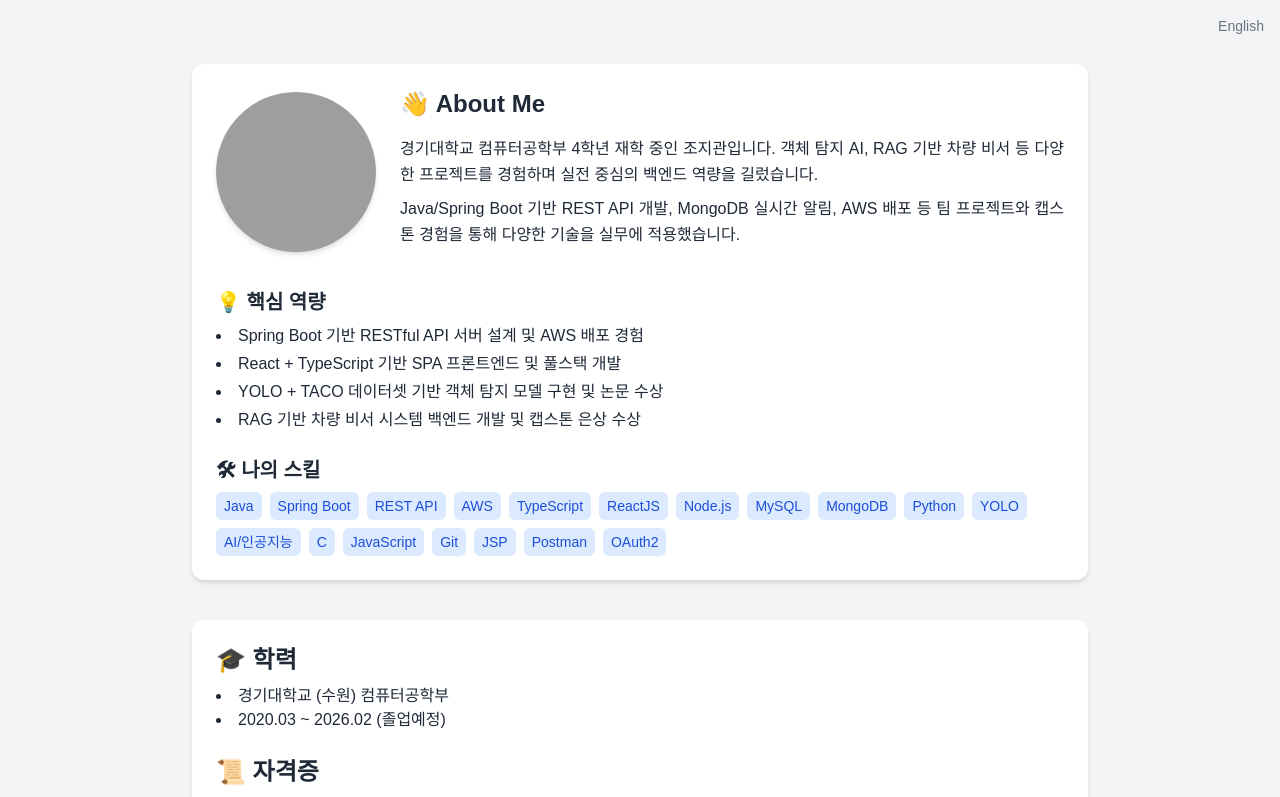
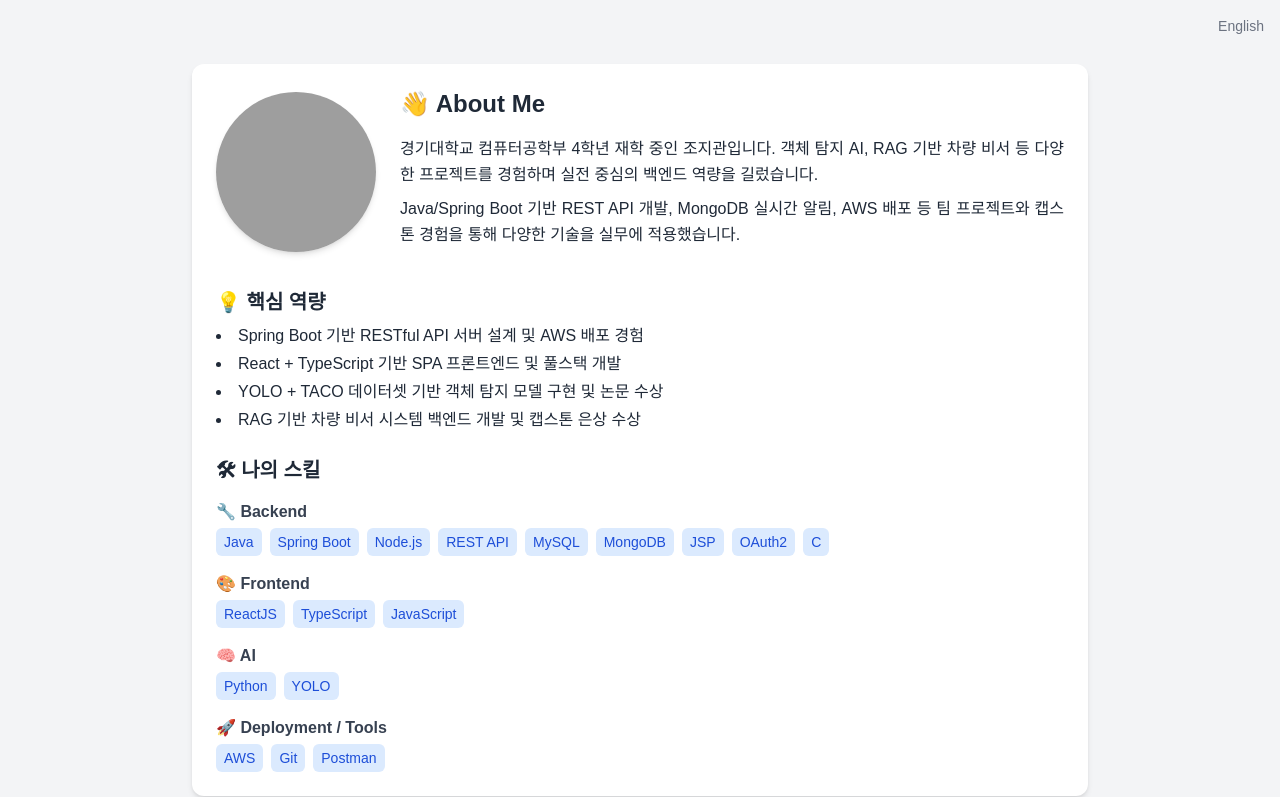
Before and after one commit to crushonyou2/my-portfolio, a React (Create React App) app: page / in a window 1280 px wide. Shown: the top 797 px of the page. Built offline with nearby package versions, Linux system fonts and the light colour scheme; grey boxes are pictures that could not be loaded; a web font is replaced by a local one.

Commit message:
fix: skill stack section classification

```diff
--- a/src/components/About.jsx
+++ b/src/components/About.jsx
@@ -2,8 +2,14 @@ import { motion } from "framer-motion";
 import profileImage from "../assets/profile.jpg";
 import { useTranslation } from 'react-i18next';
 
+const SkillTag = ({ text }) => (
+  <span className="bg-blue-100 text-blue-700 px-2 py-1 rounded-md text-sm">
+    {text}
+  </span>
+);
+
 const About = () => {
-  const { t } = useTranslation();  // i18n hook
+  const { t } = useTranslation(); // i18n hook
   const description = t('about.description', { returnObjects: true });
 
   return (
@@ -47,20 +53,49 @@ const About = () => {
       </ul>
 
       {/* 기술 스택 */}
-      <h3 className="text-xl font-semibold mt-6 mb-2">{t('about.skillsTitle')}</h3>
+      <h3 className="text-xl font-semibold mt-6 mb-4">{t('about.skillsTitle')}</h3>
+
+      <div className="space-y-4">
+        <div>
+          <h4 className="font-semibold text-gray-700 mb-1">🔧 Backend</h4>
           <div className="flex flex-wrap gap-2">
-        {[
-          'Java', 'Spring Boot', 'REST API', 'AWS', 'TypeScript', 'ReactJS', 'Node.js',
-          'MySQL', 'MongoDB', 'Python', 'YOLO', 'AI/인공지능', 'C', 'JavaScript',
-          'Git', 'JSP', 'Postman', 'OAuth2'
-        ].map(skill => (
-          <span
-            key={skill}
-            className="bg-blue-100 text-blue-700 px-2 py-1 rounded-md text-sm"
-          >
-            {skill}
-          </span>
-        ))}
+            <SkillTag text="Java" />
+            <SkillTag text="Spring Boot" />
+            <SkillTag text="Node.js" />
+            <SkillTag text="REST API" />
+            <SkillTag text="MySQL" />
+            <SkillTag text="MongoDB" />
+            <SkillTag text="JSP" />
+            <SkillTag text="OAuth2" />
+            <SkillTag text="C" />
+          </div>
+        </div>
+
+        <div>
+          <h4 className="font-semibold text-gray-700 mb-1">🎨 Frontend</h4>
+          <div className="flex flex-wrap gap-2">
+            <SkillTag text="ReactJS" />
+            <SkillTag text="TypeScript" />
+            <SkillTag text="JavaScript" />
+          </div>
+        </div>
+
+        <div>
+          <h4 className="font-semibold text-gray-700 mb-1">🧠 AI</h4>
+          <div className="flex flex-wrap gap-2">
+            <SkillTag text="Python" />
+            <SkillTag text="YOLO" />
+          </div>
+        </div>
+
+        <div>
+          <h4 className="font-semibold text-gray-700 mb-1">🚀 Deployment / Tools</h4>
+          <div className="flex flex-wrap gap-2">
+            <SkillTag text="AWS" />
+            <SkillTag text="Git" />
+            <SkillTag text="Postman" />
+          </div>
+        </div>
       </div>
     </motion.section>
   );
--- a/src/locales/en/translation.json
+++ b/src/locales/en/translation.json
@@ -52,7 +52,7 @@
     "title": "📜 Certifications",
     "list": [
       "CSTS Foundation Level – Aug. 2024 (TTA: Telecommunications Technology Association)",
-      "Information Processing Engineer – Passed Written Exam (Mar. 2025, HRDK)",
+      "Information Processing Engineer – Passed Written Exam (Mar. 2025, HRDK, scheduled to take a practical test)",
       "Class 1 Driver’s License – Acquired in Sep. 2021 (Korean National Police Agency)"
     ]
   },
--- a/src/locales/ko/translation.json
+++ b/src/locales/ko/translation.json
@@ -35,7 +35,7 @@
     "message": "내용",
     "send": "보내기",
     "success": "문의가 성공적으로 전송되었습니다.",
-  "error": "전송 중 문제가 발생했습니다"
+    "error": "전송 중 문제가 발생했습니다"
   },
   "language": {
     "toggle": "English"
@@ -52,7 +52,7 @@
     "title": "📜 자격증",
     "list": [
       "CSTS Foundation Level – 2024.08 (한국정보통신기술협회)",
-      "정보처리기사 – 필기합격 (2025.03, 한국산업인력공단)",
+      "정보처리기사 – 필기합격 (2025.03, 한국산업인력공단, 실기 응시 예정)",
       "1종 보통 운전면허 – 2021.09 취득 (경찰청)"
     ]
   },
```
Lines whose indentation alone changed are shown as unchanged.
